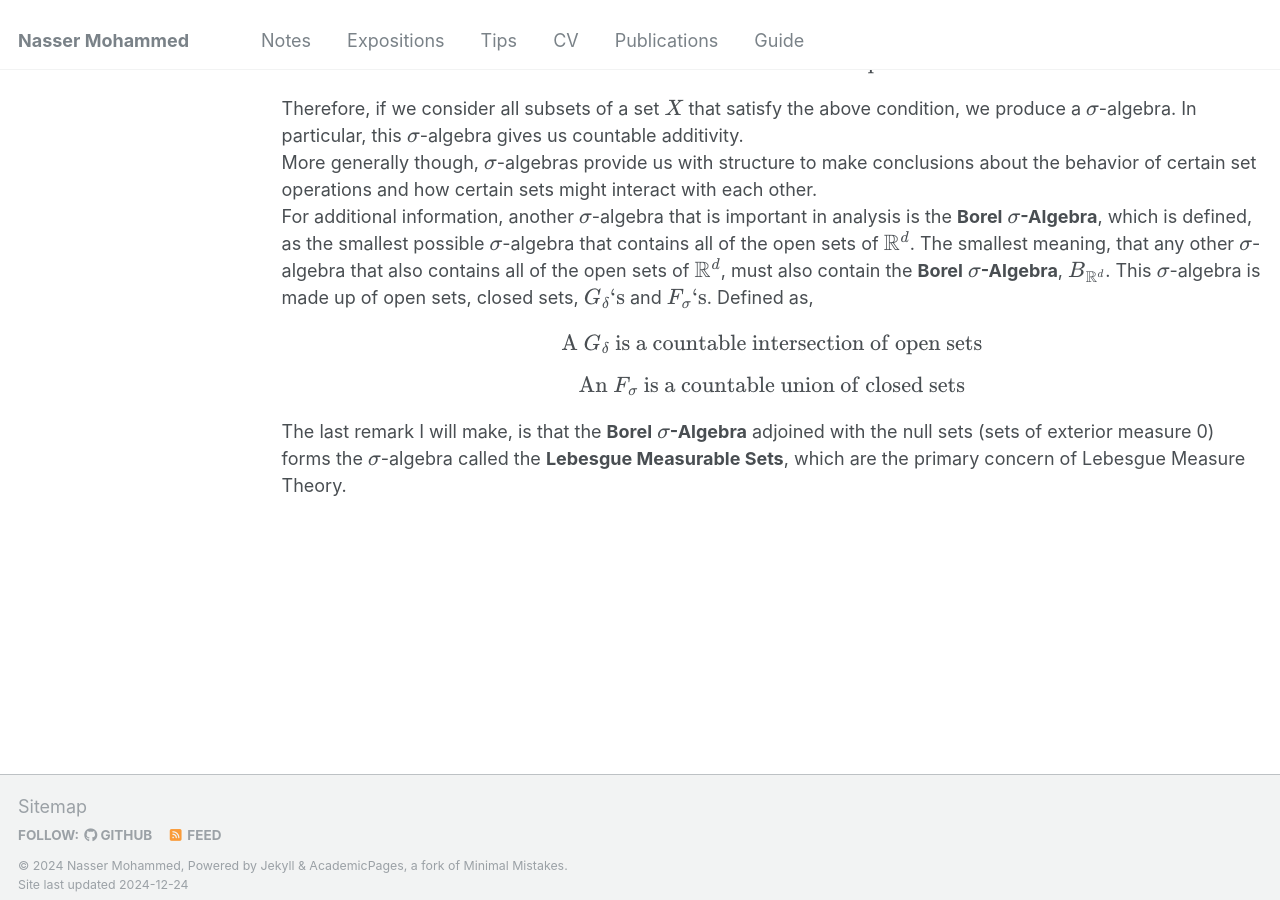
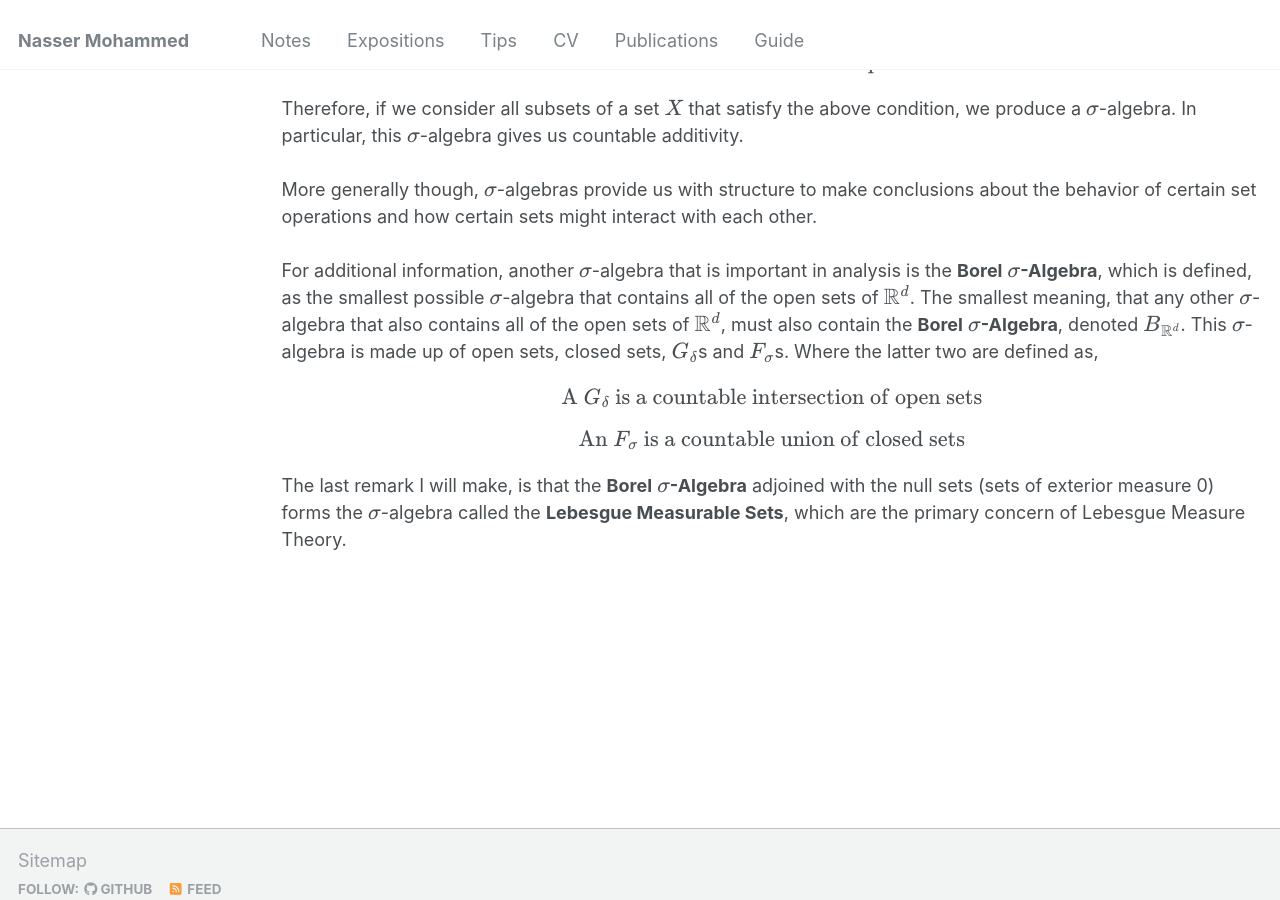
Before and after one commit to Nasser-Mohammed/Nasser-Mohammed.github.io, a Jekyll site: the page built from _pages/notes/analysis/sigmaAlgebras.md, in a window 1280 px wide and 900 px high, scrolled down 2041 px. Built offline with Jekyll 4.4.1, drawn with Linux system fonts in a browser that asks for light colours.

Commit message:
Update sigmaAlgebras.md

```diff
--- a/_pages/notes/analysis/sigmaAlgebras.md
+++ b/_pages/notes/analysis/sigmaAlgebras.md
@@ -35,10 +35,13 @@ However, if we limit the exterior measure to an appropriate \\(\sigma\\)-algebra
 By "an appropriate \\(\sigma\\)-algebra", I mean one that gives us countable additivity. Not all \\(\sigma\\)-algebras of a set \\(X\\) provide an exterior measure with countable additivity. For example, the power set \\(2^X\\) is a \\(\sigma\\)-algebra of \\(X\\), yet as we know, does not allow for countable additivity. So we must find some criteria that carves out the sets that prevent us from having countable additivity. With the **Lebsgue Exterior Measure**, we use the definition of *measurability* to form an appropriate \\(\sigma\\)-algebra. The definition is as follows,
 \\[\text{A set } \mathbb{E} \text{, is measurable if } \forall \epsilon > 0, \exists \text{ an open set } \mathbb{O} \text{ with } \mathbb{E} \subset \mathbb{O} \text{ such that } m_{\ast}(\mathbb{O} - \mathbb{E}) \leq \epsilon\\]
 \\[\text{Where } \mathbb{O}-\mathbb{E} \text{ is defined as the set difference operation: } \mathbb{O}-\mathbb{E} = \mathbb{O}\cap\mathbb{E}^c\\]
-Therefore, if we consider all subsets of a set \\(X\\) that satisfy the above condition, we produce a \\(\sigma\\)-algebra. In particular, this \\(\sigma\\)-algebra gives us countable additivity. \\
+Therefore, if we consider all subsets of a set \\(X\\) that satisfy the above condition, we produce a \\(\sigma\\)-algebra. In particular, this \\(\sigma\\)-algebra gives us countable additivity.
+\\
+\\
 More generally though, \\(\sigma\\)-algebras provide us with structure to make conclusions about the behavior of certain set operations and how certain sets might interact with each other.
 \\
-For additional information, another \\(\sigma\\)-algebra that is important in analysis is the **Borel** \\(\sigma\\)**-Algebra**, which is defined, as the smallest possible \\(\sigma\\)-algebra that contains all of the open sets of \\(\mathbb{R}^d\\). The smallest meaning, that any other \\(\sigma\\)-algebra that also contains all of the open sets of \\(\mathbb{R}^d\\), must also contain the **Borel** \\(\sigma\\)**-Algebra**, \\(B_{\mathbb{R}^d}\\). This \\(\sigma\\)-algebra is made up of open sets, closed sets, \\(G_{\delta}\text{'s}\\) and \\(F_{\sigma}\text{'s}\\). Defined as,
+\\
+For additional information, another \\(\sigma\\)-algebra that is important in analysis is the **Borel** \\(\sigma\\)**-Algebra**, which is defined, as the smallest possible \\(\sigma\\)-algebra that contains all of the open sets of \\(\mathbb{R}^d\\). The smallest meaning, that any other \\(\sigma\\)-algebra that also contains all of the open sets of \\(\mathbb{R}^d\\), must also contain the **Borel** \\(\sigma\\)**-Algebra**, denoted \\(B_{\mathbb{R}^d}\\). This \\(\sigma\\)-algebra is made up of open sets, closed sets, \\(G_{\delta}\\)s and \\(F_{\sigma}\\)s. Where the latter two are defined as,
 \\[\text{A } G_{\delta} \text{ is a countable intersection of open sets}\\]
 \\[\text{An } F_{\sigma} \text{ is a countable union of closed sets}\\]
 The last remark I will make, is that the **Borel** \\(\sigma\\)**-Algebra** adjoined with the null sets (sets of exterior measure 0) forms the \\(\sigma\\)-algebra called the **Lebesgue Measurable Sets**, which are the primary concern of Lebesgue Measure Theory.
```
